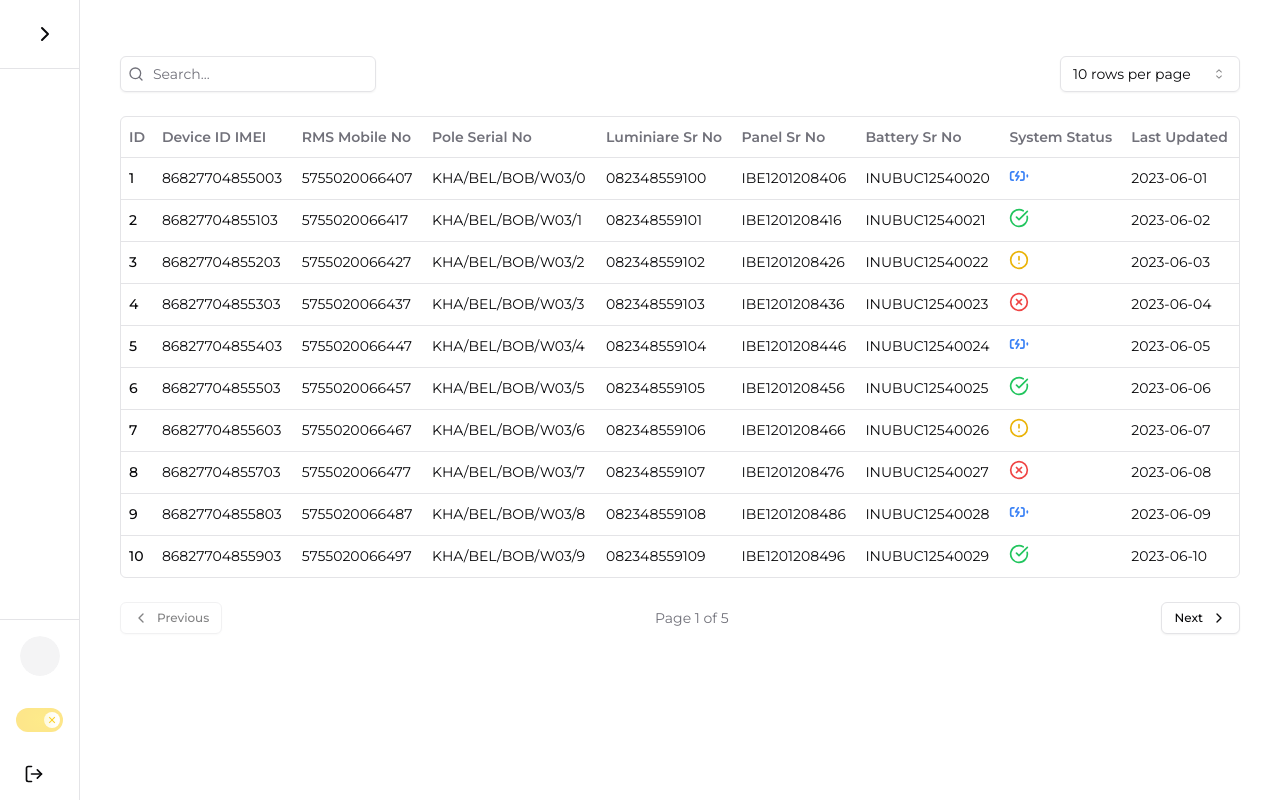
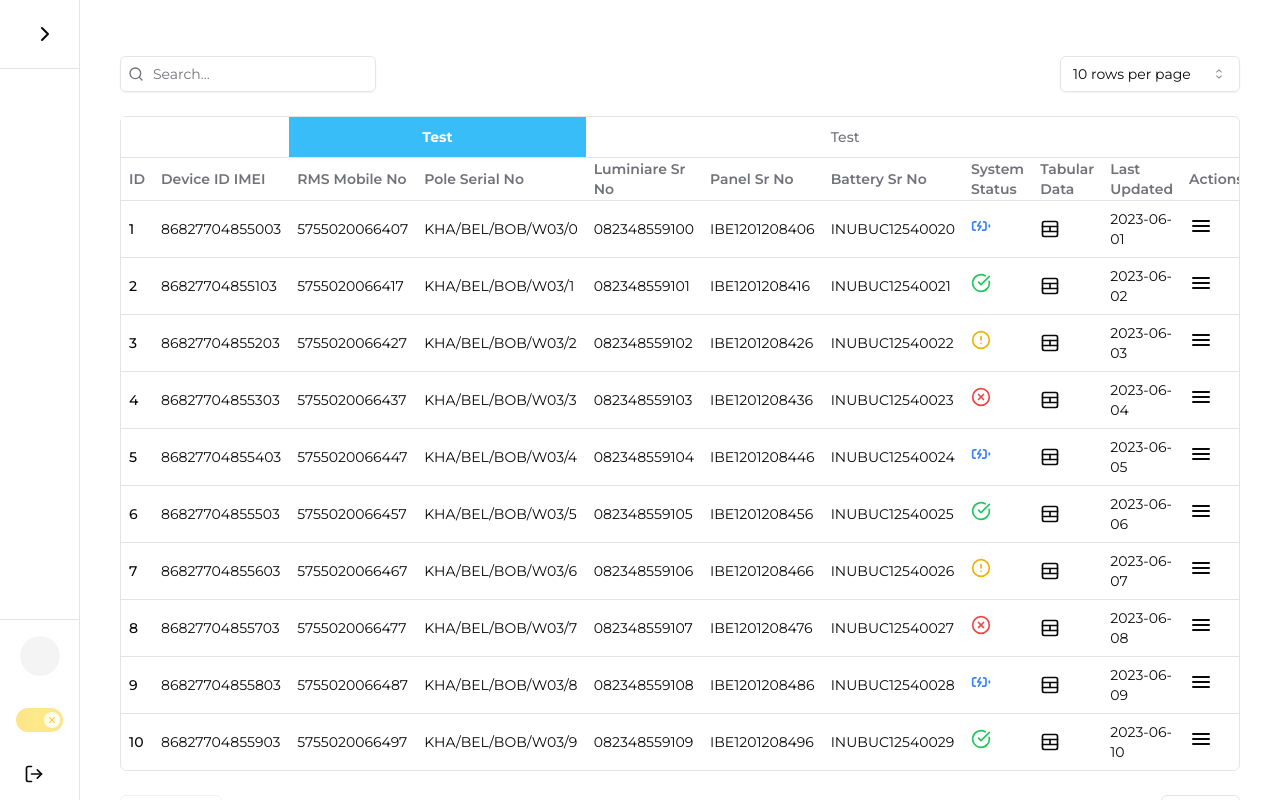
Before and after one commit to DevangRnd/devang-dashboard, a Next.js app: page /dashboard/ssl-data in a window 1280 px wide. Built offline with nearby package versions, Linux system fonts and the light colour scheme.

Commit message:
Added Tabular data in SSL data
added tabular data on ssl data page and also customized the column

```diff
--- a/app/(after-auth)/dashboard/bulk-approve/page.tsx
+++ b/app/(after-auth)/dashboard/bulk-approve/page.tsx
@@ -118,7 +118,14 @@
                 </TableCell>
                 <TableCell>{row.added_on_date}</TableCell>
                 <TableCell>
-                  <Button variant="outline" size="sm">
+                  <Button
+                    className={`${
+                      index % 2 === 0
+                        ? "bg-white text-black hover:bg-white"
+                        : "bg-slate-400 hover:bg-slate-400"
+                    }`}
+                    size="sm"
+                  >
                     Assign
                   </Button>
                 </TableCell>
--- a/app/(after-auth)/dashboard/ssl-data/page.tsx
+++ b/app/(after-auth)/dashboard/ssl-data/page.tsx
@@ -1,6 +1,7 @@
 "use client";
 
 import { useState } from "react";
+import { useRouter } from "next/navigation";
 import {
   CheckCircle,
   AlertCircle,
@@ -9,6 +10,8 @@
   ChevronLeft,
   ChevronRight,
   Search,
+  TableCellsSplit,
+  Tally3Icon,
 } from "lucide-react";
 import {
   Table,
@@ -33,6 +36,11 @@
   SelectTrigger,
   SelectValue,
 } from "@/components/ui/select";
+import {
+  Popover,
+  PopoverContent,
+  PopoverTrigger,
+} from "@/components/ui/popover";
 
 const statuses = [
   "Charging",
@@ -84,7 +92,7 @@
     (currentPage - 1) * rowsPerPage,
     currentPage * rowsPerPage
   );
-
+  const router = useRouter();
   return (
     <div className="w-full px-4 py-6 space-y-6">
       <div className="flex flex-col sm:flex-row justify-between items-center gap-4">
@@ -115,6 +123,29 @@
         <Table>
           <TableHeader>
             <TableRow>
+              <TableHead
+                colSpan={2}
+                className="bg-white hover:bg-white dark:bg-black dark:hover:bg-black"
+              ></TableHead>
+
+              <TableHead
+                className="text-center bg-sky-400 text-white font-bold"
+                colSpan={2}
+              >
+                Test
+              </TableHead>
+              <TableHead className="bg-white hover:bg-white dark:bg-black dark:hover:bg-black"></TableHead>
+              <TableHead className="bg-white hover:bg-white dark:bg-black dark:hover:bg-black"></TableHead>
+              <TableHead
+                className="bg-white hover:bg-white dark:bg-black dark:hover:bg-black"
+                colSpan={3}
+              >
+                Test
+              </TableHead>
+            </TableRow>
+          </TableHeader>
+          <TableHeader>
+            <TableRow>
               <TableHead className="font-semibold">ID</TableHead>
               <TableHead className="font-semibold">Device ID IMEI</TableHead>
               <TableHead className="font-semibold">RMS Mobile No</TableHead>
@@ -123,7 +154,9 @@
               <TableHead className="font-semibold">Panel Sr No</TableHead>
               <TableHead className="font-semibold">Battery Sr No</TableHead>
               <TableHead className="font-semibold">System Status</TableHead>
+              <TableHead className="font-semibold">Tabular Data</TableHead>
               <TableHead className="font-semibold">Last Updated</TableHead>
+              <TableHead className="font-semibold">Actions</TableHead>
             </TableRow>
           </TableHeader>
           <TableBody>
@@ -151,7 +184,34 @@
                     </Tooltip>
                   </TooltipProvider>
                 </TableCell>
+                <TableCell>
+                  <Popover>
+                    <PopoverTrigger asChild>
+                      <TableCellsSplit
+                        size={20}
+                        onClick={() =>
+                          router.push(
+                            `/dashboard/tabular-data/${row.DeviceIDIMEI}`
+                          )
+                        }
+                      />
+                    </PopoverTrigger>
+                  </Popover>
+                </TableCell>
                 <TableCell>{row.LastUpdated}</TableCell>
+                <TableCell>
+                  <Popover>
+                    <PopoverTrigger asChild>
+                      <Tally3Icon className="rotate-90" />
+                    </PopoverTrigger>
+                    <PopoverContent className="w-36 rounded-md bg-muted">
+                      <div className="flex flex-col gap-4">
+                        <Button size={"sm"}>Edit</Button>
+                        <Button size={"sm"}>Delete</Button>
+                      </div>
+                    </PopoverContent>
+                  </Popover>
+                </TableCell>
               </TableRow>
             ))}
           </TableBody>
--- /dev/null
+++ b/components/ui/tabs.tsx
@@ -0,0 +1,55 @@
+"use client"
+
+import * as React from "react"
+import * as TabsPrimitive from "@radix-ui/react-tabs"
+
+import { cn } from "@/lib/utils"
+
+const Tabs = TabsPrimitive.Root
+
+const TabsList = React.forwardRef<
+  React.ElementRef<typeof TabsPrimitive.List>,
+  React.ComponentPropsWithoutRef<typeof TabsPrimitive.List>
+>(({ className, ...props }, ref) => (
+  <TabsPrimitive.List
+    ref={ref}
+    className={cn(
+      "inline-flex h-9 items-center justify-center rounded-lg bg-muted p-1 text-muted-foreground",
+      className
+    )}
+    {...props}
+  />
+))
+TabsList.displayName = TabsPrimitive.List.displayName
+
+const TabsTrigger = React.forwardRef<
+  React.ElementRef<typeof TabsPrimitive.Trigger>,
+  React.ComponentPropsWithoutRef<typeof TabsPrimitive.Trigger>
+>(({ className, ...props }, ref) => (
+  <TabsPrimitive.Trigger
+    ref={ref}
+    className={cn(
+      "inline-flex items-center justify-center whitespace-nowrap rounded-md px-3 py-1 text-sm font-medium ring-offset-background transition-all focus-visible:outline-none focus-visible:ring-2 focus-visible:ring-ring focus-visible:ring-offset-2 disabled:pointer-events-none disabled:opacity-50 data-[state=active]:bg-background data-[state=active]:text-foreground data-[state=active]:shadow",
+      className
+    )}
+    {...props}
+  />
+))
+TabsTrigger.displayName = TabsPrimitive.Trigger.displayName
+
+const TabsContent = React.forwardRef<
+  React.ElementRef<typeof TabsPrimitive.Content>,
+  React.ComponentPropsWithoutRef<typeof TabsPrimitive.Content>
+>(({ className, ...props }, ref) => (
+  <TabsPrimitive.Content
+    ref={ref}
+    className={cn(
+      "mt-2 ring-offset-background focus-visible:outline-none focus-visible:ring-2 focus-visible:ring-ring focus-visible:ring-offset-2",
+      className
+    )}
+    {...props}
+  />
+))
+TabsContent.displayName = TabsPrimitive.Content.displayName
+
+export { Tabs, TabsList, TabsTrigger, TabsContent }
--- a/package.json
+++ b/package.json
@@ -22,6 +22,7 @@
     "@radix-ui/react-select": "^2.1.2",
     "@radix-ui/react-slot": "^1.1.0",
     "@radix-ui/react-switch": "^1.1.0",
+    "@radix-ui/react-tabs": "^1.1.1",
     "@radix-ui/react-toast": "^1.2.2",
     "@radix-ui/react-tooltip": "^1.1.2",
     "@react-three/drei": "^9.114.0",
```
Also changed, not shown: 1 other file (tests, documents, lock files or other folders).
